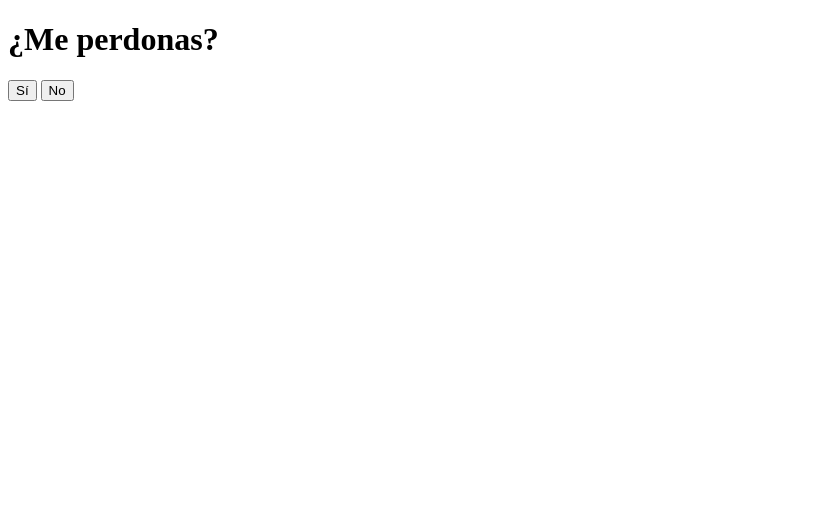
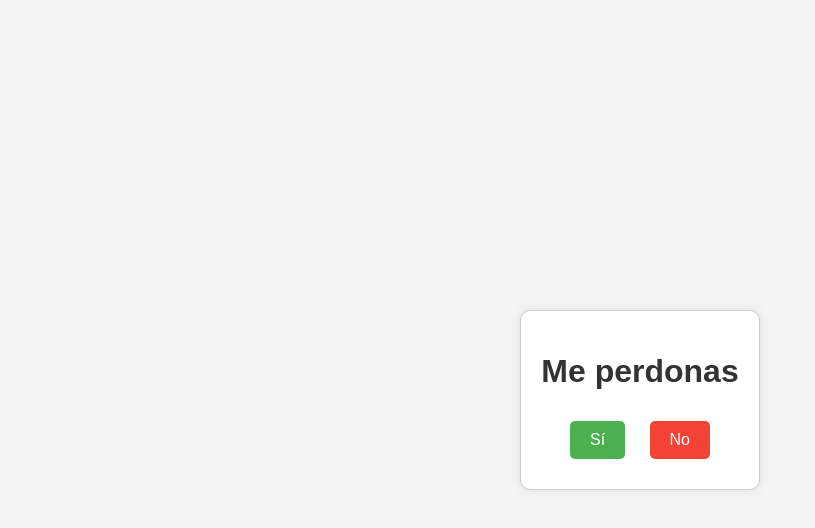
Before and after one commit to naomiksr/Me-perdonas, a plain HTML site: page index.html in a window 1280 px wide. Shown: the whole page, without its empty margins (0-815 px from the left). Drawn offline with Linux system fonts and the light colour scheme.

Commit message:
Update index.html

```diff
--- a/index.html
+++ b/index.html
@@ -1,13 +1,75 @@
 <!DOCTYPE html>
-<html>
+<html lang="es">
 <head>
-  <link rel="stylesheet" type="text/css" href="styles.css">
+  <meta charset="UTF-8">
+  <meta name="viewport" content="width=device-width, initial-scale=1.0">
+  <style>
+    body {
+      font-family: Arial, sans-serif;
+      display: flex;
+      align-items: center;
+      justify-content: center;
+      height: 100vh;
+      margin: 0;
+      background-color: #f4f4f4;
+    }
+
+    .container {
+      text-align: center;
+      padding: 20px;
+      border: 1px solid #ccc;
+      border-radius: 10px;
+      background-color: #fff;
+      box-shadow: 0 0 10px rgba(0, 0, 0, 0.1);
+    }
+
+    h1 {
+      color: #333;
+    }
+
+    #btnSi, #btnNo {
+      padding: 10px 20px;
+      font-size: 16px;
+      cursor: pointer;
+      margin: 10px;
+      border: none;
+      border-radius: 5px;
+      transition: background-color 0.3s;
+    }
+
+    #btnSi {
+      background-color: #4CAF50;
+      color: white;
+    }
+
+    #btnNo {
+      background-color: #f44336;
+      color: white;
+    }
+
+    #btnNo:hover {
+      position: relative;
+      left: calc(100vw - 120px);
+    }
+  </style>
 </head>
 <body>
-  <h1>¿Me perdonas?</h1>
-  <button id="yesButton">Sí</button>
-  <button id="noButton">No</button>
 
-  <script src="script.js"></script>
+<div class="container">
+  <h1>Me perdonas</h1>
+  <button id="btnSi" onclick="mostrarMensaje()">Sí</button>
+  <button id="btnNo" onclick="moverBoton()">No</button>
+</div>
+
+<script>
+  function mostrarMensaje() {
+    alert("Yo también te amo");
+  }
+
+  function moverBoton() {
+    alert("No puedes elegir 'No', presiona 'Sí' para el perdón.");
+  }
+</script>
+
 </body>
 </html>
```
